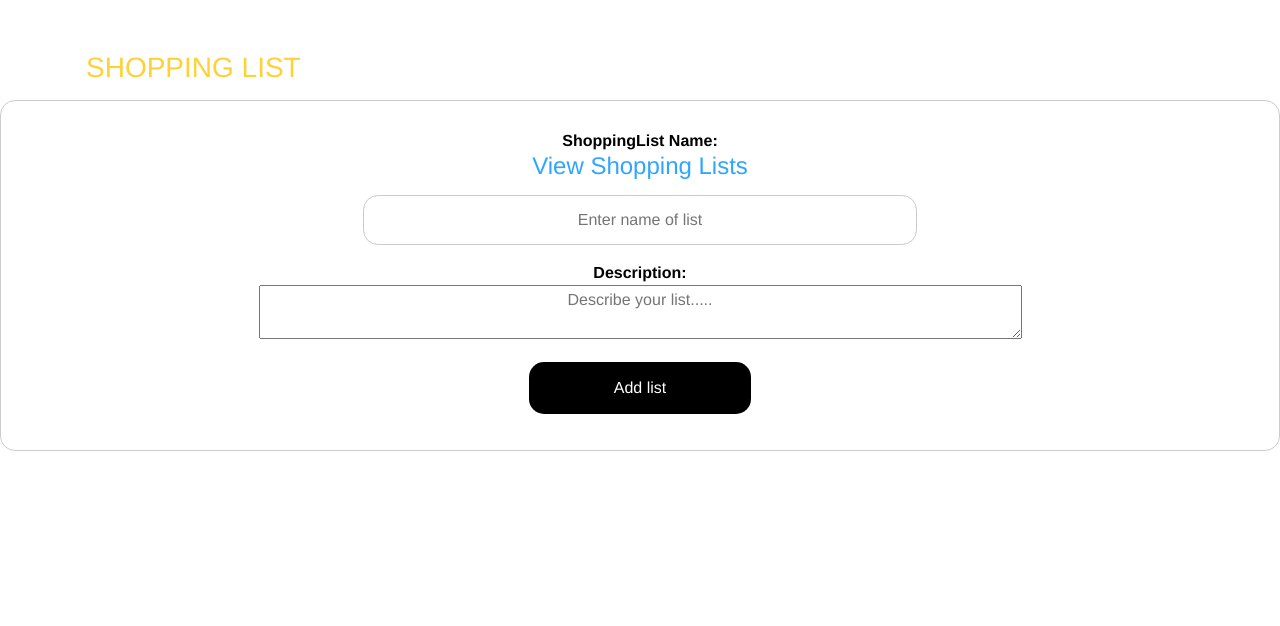
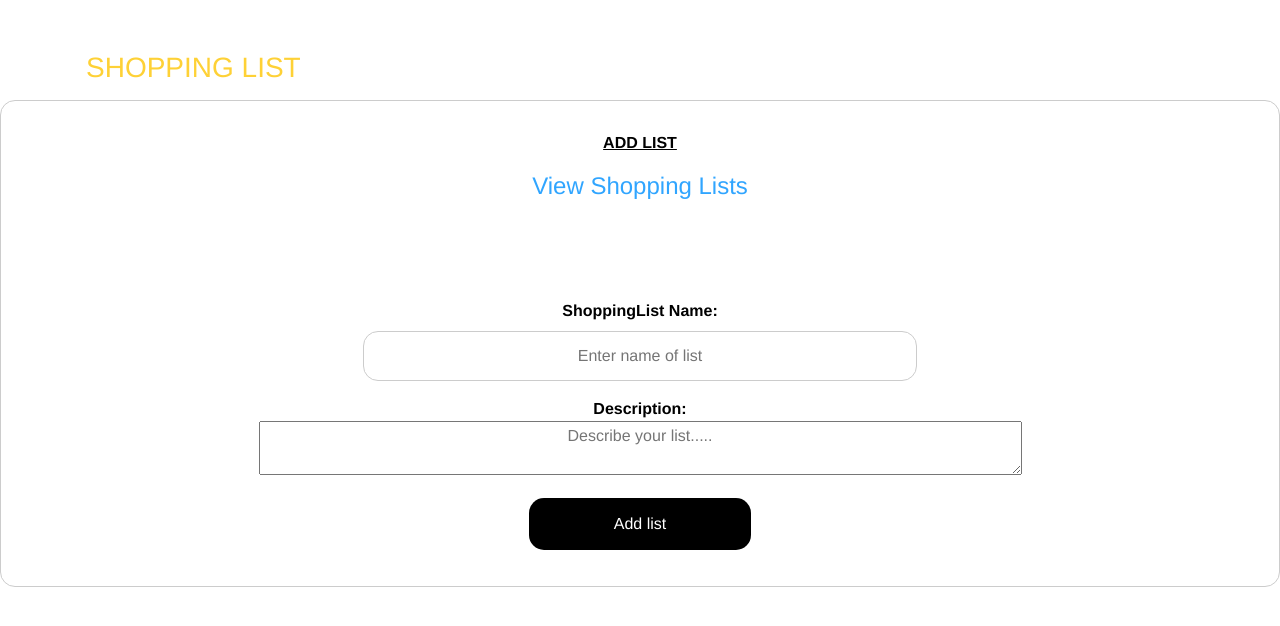
Before and after one commit to JoyyToo/Shopping-List, a Flask app: page /shp in a window 1280 px wide. Shown: the top 626 px of the page. Run offline with Flask 2, Linux system fonts and the light colour scheme; the visitor is signed in with stand-in values (Sample User, id 1); some libraries are stand-ins or nearby versions.

Commit message:
[Add updated shoppinglist file]

```diff
--- a/shoppflask/templates/shp.html
+++ b/shoppflask/templates/shp.html
@@ -40,10 +40,12 @@
         {% endif %}
      </div>
     <div class="container">
+        <p style="text-align: center;"><u><b>ADD LIST</b></u></p>
+        <h4  style="margin-bottom: 100px;"><a href="{{ url_for('view_shoppinglist') }}">View Shopping Lists</a></h4>
+
 
     <label for="name" style="width: 50%;">
         <b>ShoppingList Name:</b><br>
-        <h4><a href="{{ url_for('view_shoppinglist') }}">View Shopping Lists</a></h4>
         <input type="text" name="name" placeholder="Enter name of list">
     </label><br>
         <b>Description:</b><br>
```
